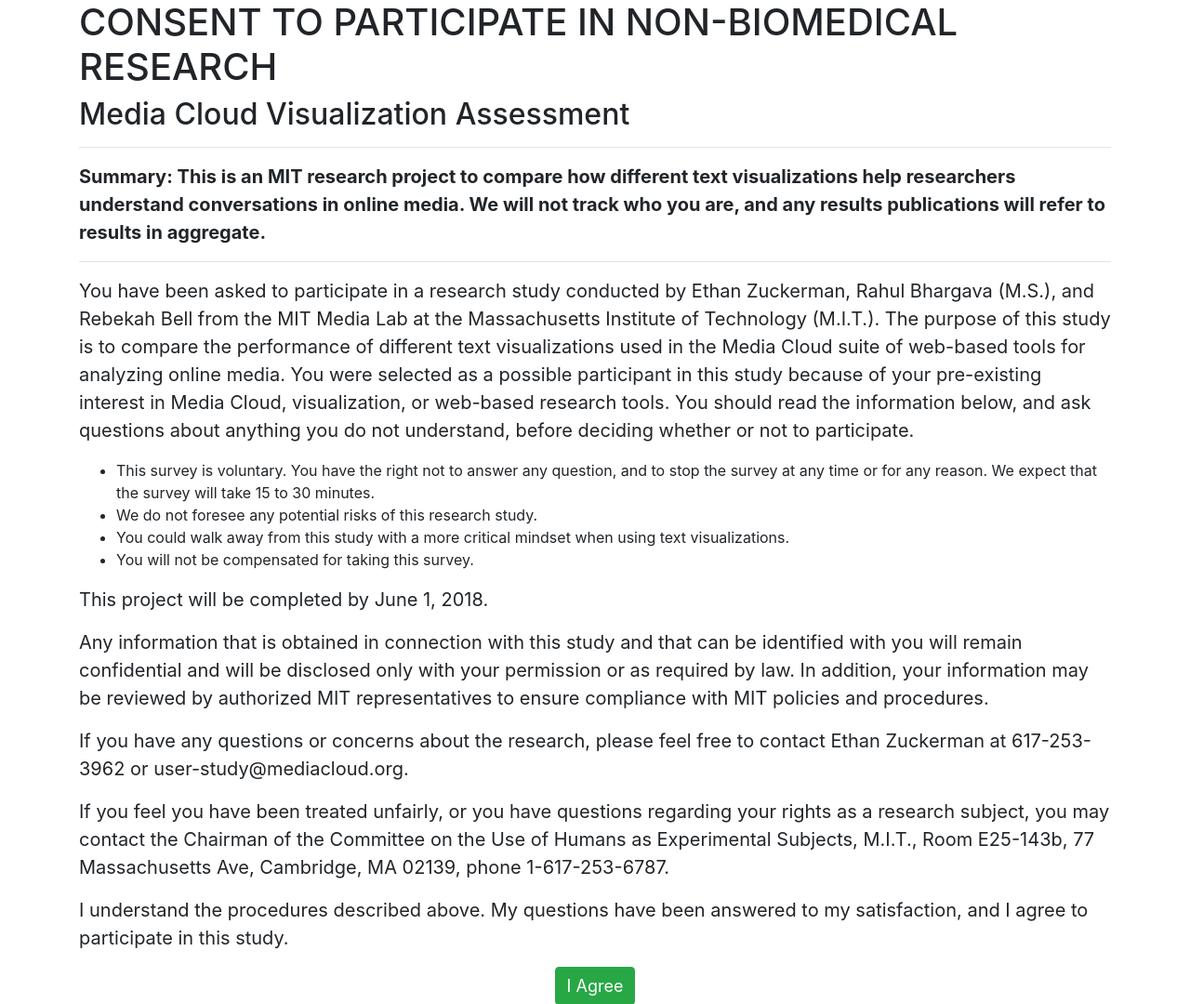
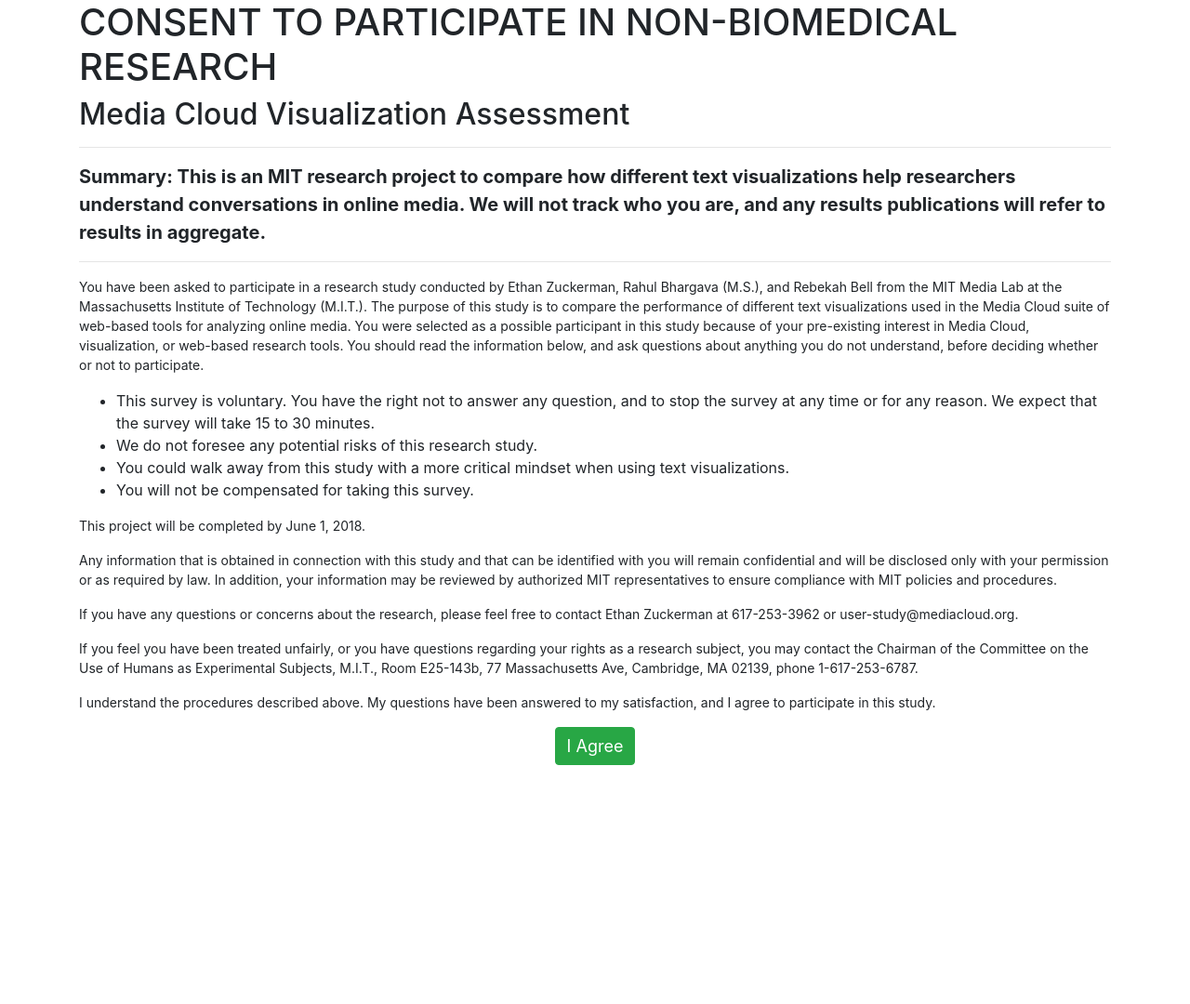
Before and after one commit to mitmedialab/MediaCloud-Text-Viz-Study, a Flask app: template server/templates/consent.html in a window 1280 px wide. Shown: the part 64-1144 px from the top of the page at 93% size. After the commit the page ends 887 px from the top, so only its background shows below. Run offline with Flask 2, Linux system fonts and the light colour scheme; the template is opened without the code that fills it, so the values that code supplies are empty; parts of the project's set-up code (start-up, migrations or seed data) failed here and were passed over; some libraries are stand-ins or nearby versions.

Commit message:
consent page styling

```diff
--- a/server/static/styles.css
+++ b/server/static/styles.css
@@ -8,6 +8,10 @@
 
 p {
   font-size: 20px;
+}
+
+.consent p {
+  font-size: 14px;
 }
 
 .btn {
--- a/server/templates/consent.html
+++ b/server/templates/consent.html
@@ -1,6 +1,8 @@
 {% extends "layout.html" %}
 {% block body %}
   <div class="container">
+    <div class="row">
+      <div class="col-lg-12">
         <h1>CONSENT TO PARTICIPATE IN NON-BIOMEDICAL RESEARCH</h1>
         <h2>Media Cloud Visualization Assessment</h2>
         <hr>
@@ -13,6 +15,7 @@
           </strong>
         </p>
         <hr>
+        <div class="consent">
           <p>
             You have been asked to participate in a research study conducted by Ethan
             Zuckerman, Rahul Bhargava (M.S.), and  Rebekah Bell from the MIT Media Lab
@@ -60,6 +63,7 @@
             I understand the procedures described above. My questions have been
             answered to my satisfaction, and I agree to participate in this study.
           </p>
+        </div>
         <form action="{{ url_for('index') }}" method="post">
           <div class="text-center">
             <input type="submit" value="I Agree" class="btn btn-success">
@@ -67,4 +71,6 @@
           <input type="hidden" name="step" value="tutorial">
         </form>
       </div>
+    </div>
+  </div>
 {% endblock %}
```
Lines whose indentation alone changed are shown as unchanged.
